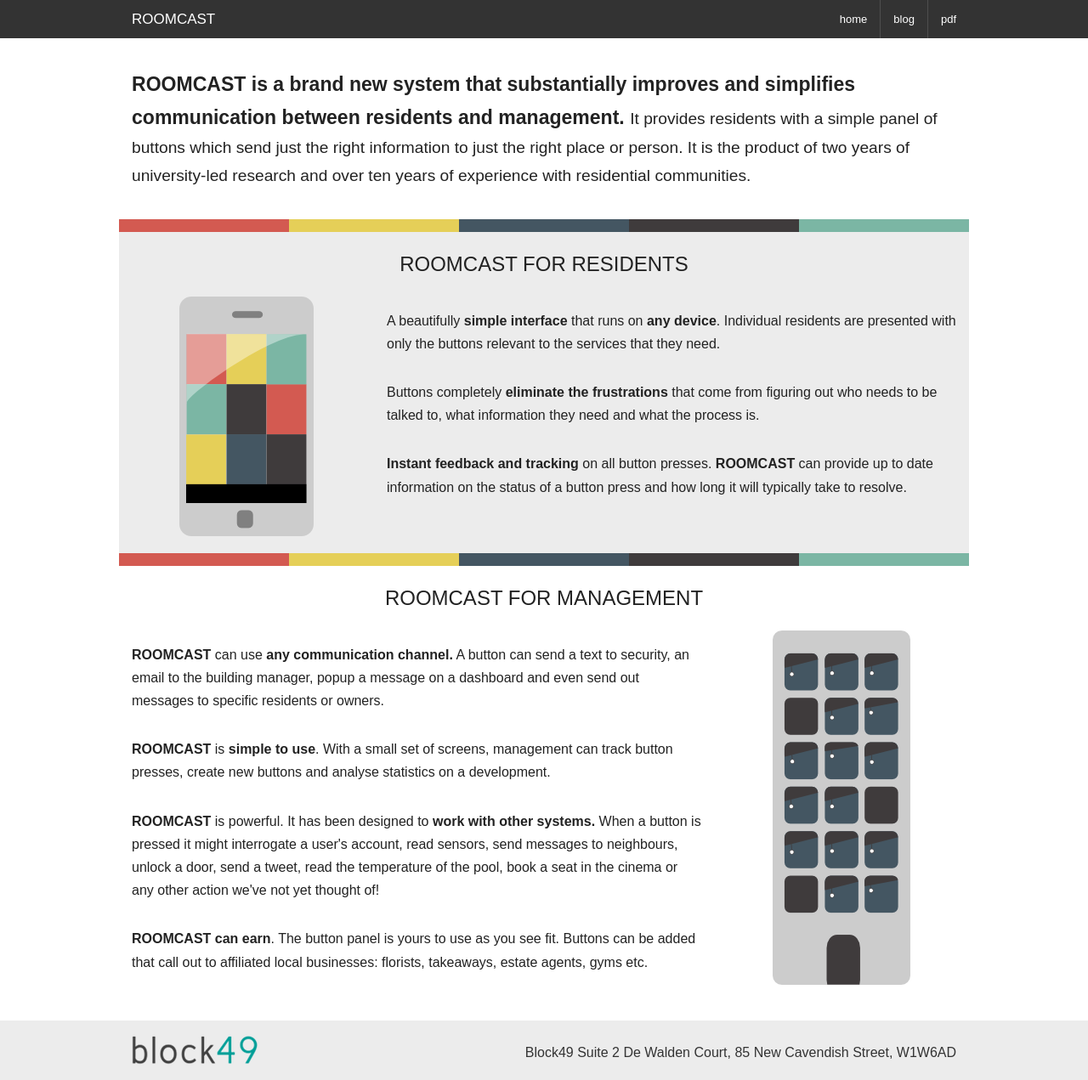
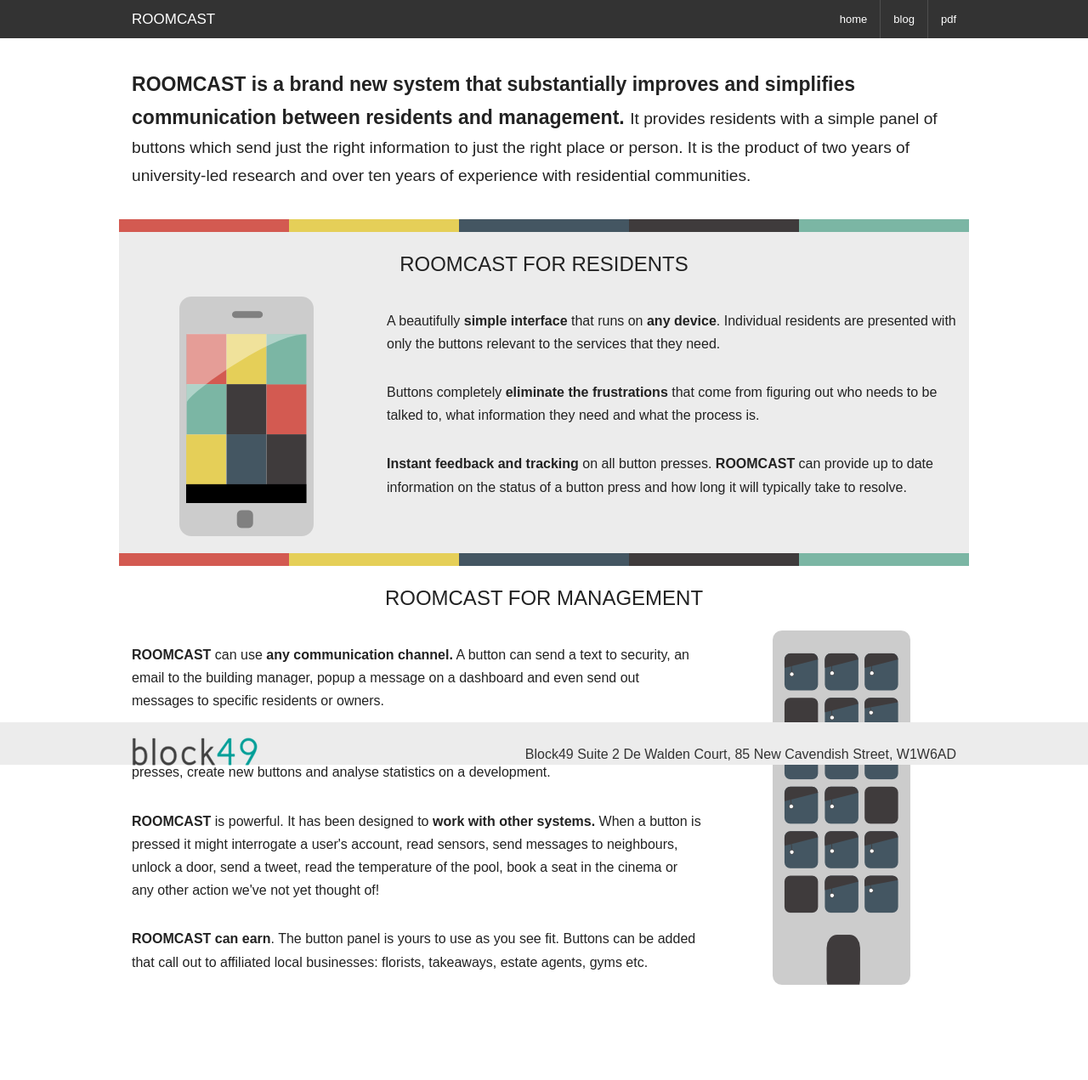
Before and after one commit to tlodge/roomcast.website, a Jekyll site: the page built from index.html, in a window 1280 px wide. Shown: the whole page at 85% size. Built offline with Jekyll 4.4.1, drawn with Linux system fonts in a browser that asks for light colours; after the commit the page ends 1181 px from its top, so only the background shows below that.

```diff
--- a/stylesheets/cv.css
+++ b/stylesheets/cv.css
@@ -72,6 +72,9 @@
 	color: #333333;
 	padding-top: 15px;
 	margin-top: 20px;
+	position: absolute;
+	bottom: 0;
+	height: 50px;
 }
 
 .address{
```
